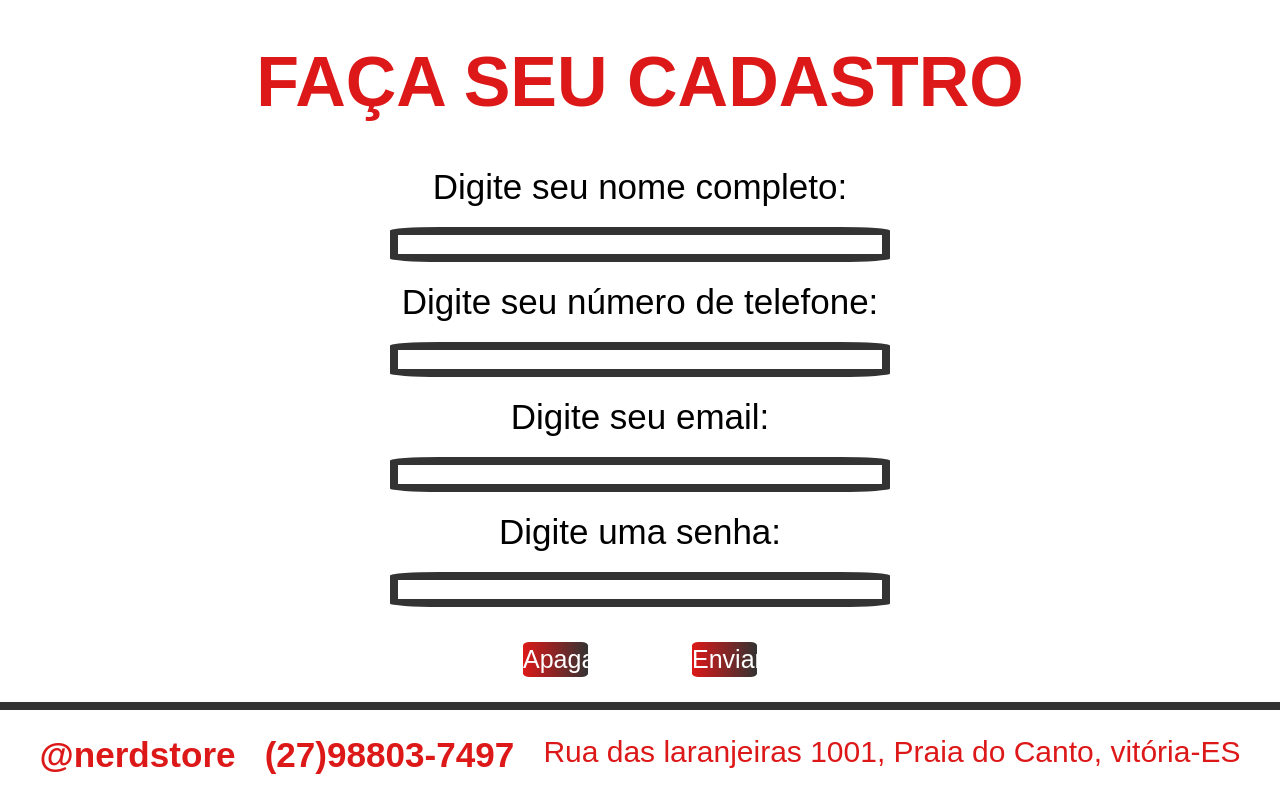
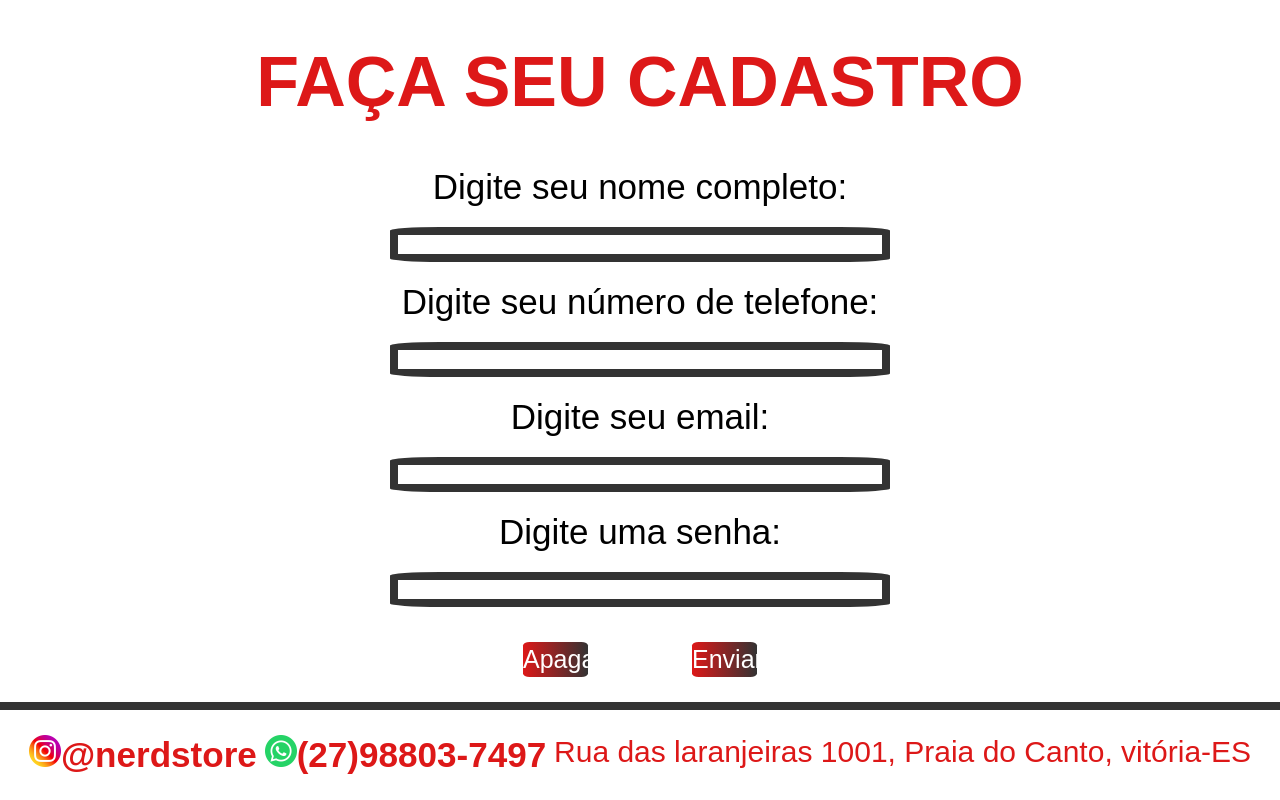
Before and after one commit to ygorp/site-loja-NerdStore, a plain HTML site: page index.html in a window 1280 px wide. Shown: the part 930-1730 px from the top of the page. Drawn offline with Linux system fonts and the light colour scheme; a web font is replaced by a local one.

Commit message:
adicionando icones redes sociais

```diff
--- a/index.html
+++ b/index.html
@@ -85,8 +85,8 @@
     </main>
 
     <footer class="rodape">
-      <h3 class="rodape-rede-social">@nerdstore</h3>
-      <h3 class="rodape-rede-social">(27)98803-7497</h3>
+      <h3 class="rodape-rede-social"><img src="/img/instagram.png" alt="">@nerdstore</h3>
+      <h3 class="rodape-rede-social"><img src="/img/whatsapp.png" alt="">(27)98803-7497</h3>
       <p class="rodape-paragrafo">Rua das laranjeiras 1001, Praia do Canto, vitória-ES</p>
     </footer>
 
--- a/style.css
+++ b/style.css
@@ -175,3 +175,8 @@ main img {
   font-family: 'Dongle', sans-serif;
   font-weight: 400;
 }
+
+.rodape-rede-social img {
+  width: 2rem;
+  height: 2rem;
+}
```
Also changed, not shown: img/instagram.png (added), img/whatsapp.png (added).
